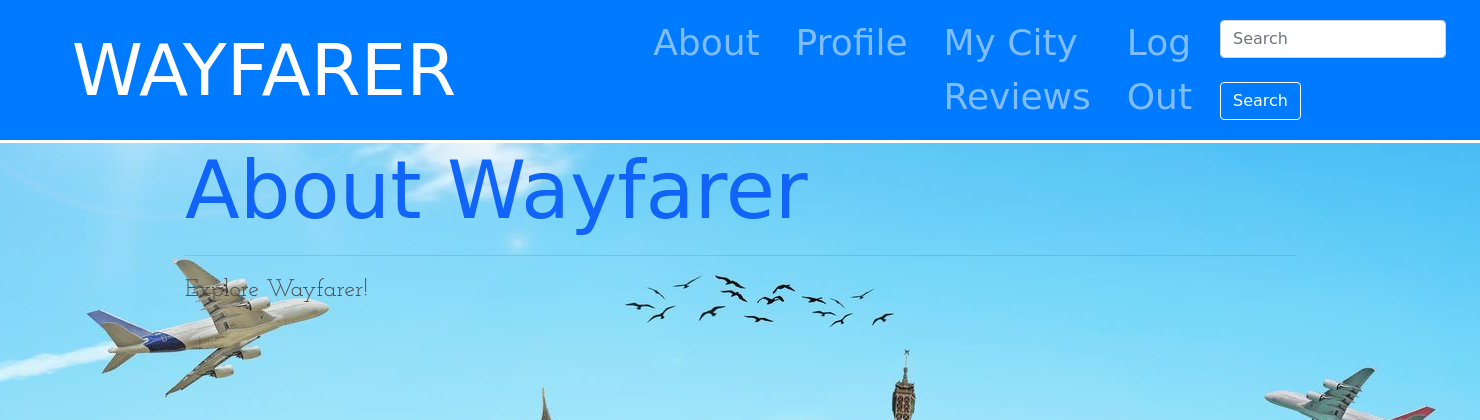
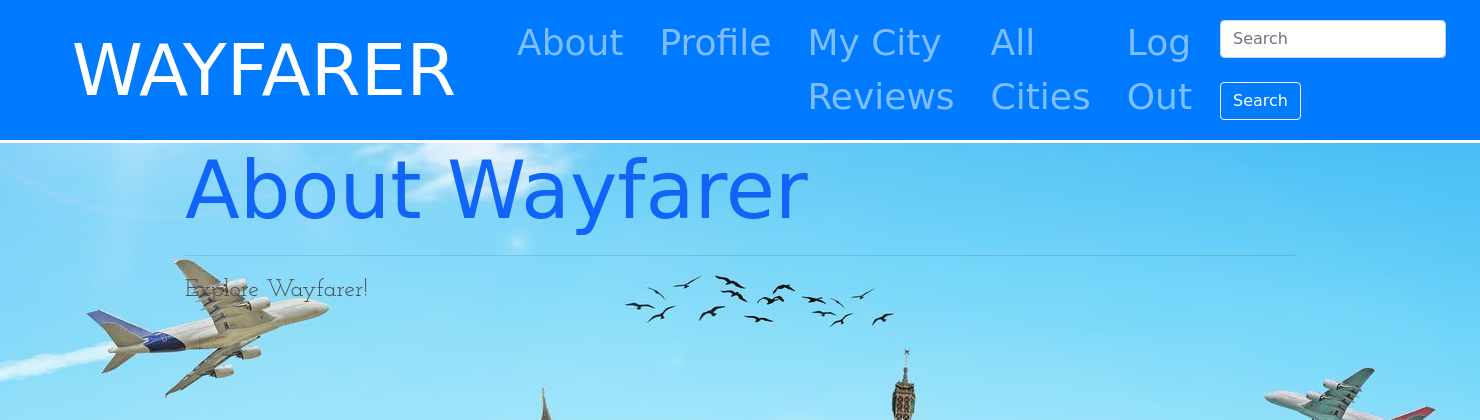
Before and after one commit to skaiser33/wayfarer, a Django app: page /about/ in a window 1480 px wide. Shown: the top 420 px of the page. Run offline with Django 3.2, Linux system fonts and the light colour scheme; the visitor is signed in with stand-in values (Sample User, id 1); some libraries are stand-ins or nearby versions; some web fonts are replaced.

Commit message:
adds all cities to navbar

```diff
--- a/main_app/templates/base.html
+++ b/main_app/templates/base.html
@@ -46,6 +46,9 @@
             <a class="nav-link" href="{% url 'index' %}">My City Reviews</a>
           </li>
           <li class="nav-item">
+            <a class="nav-link" href="{% url 'cities_index' %}">All Cities</a>
+          </li>
+          <li class="nav-item">
             <a class="nav-link" href="{% url 'logout' %}">Log Out</a>
           </li>
         {% else %}
```
